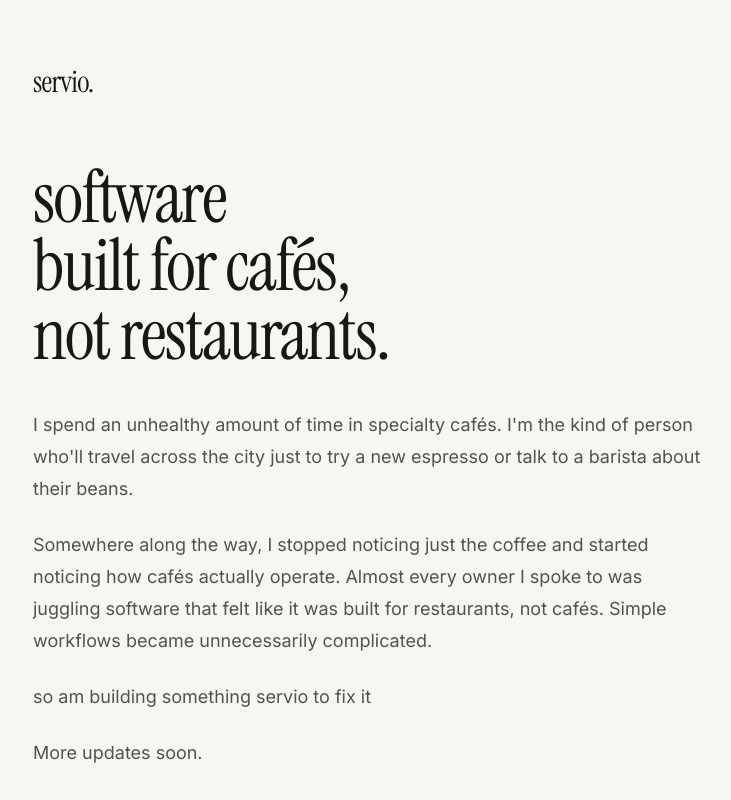
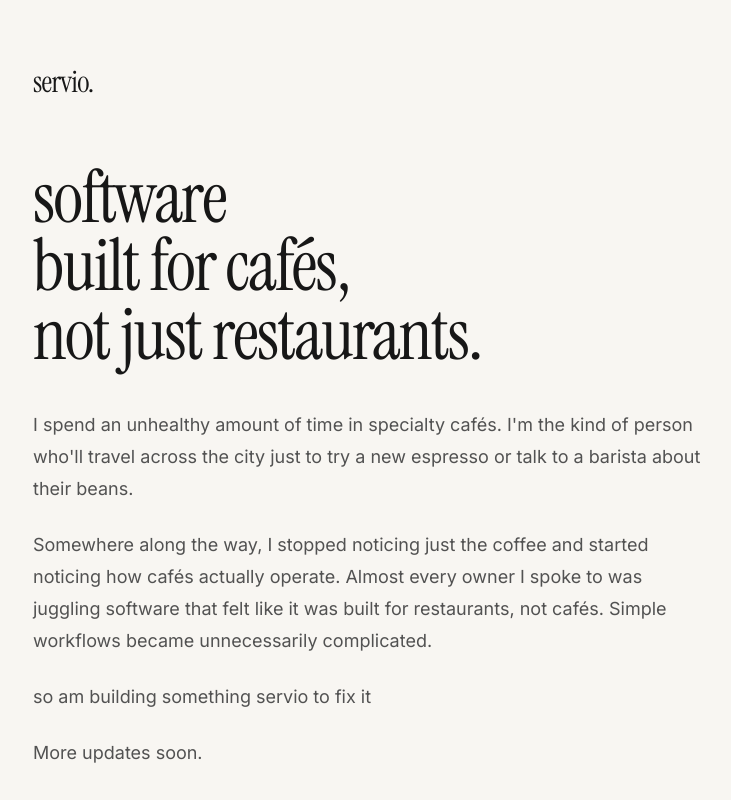
Before and after one commit to zuolabx/servio-site, a Next.js app: page / in a window 1280 px wide. Shown: the top 800 px of the page, without its empty margins (143-874 px from the left). Built offline with nearby package versions, Linux system fonts and the light colour scheme.

Commit message:
feat(landing): update tagline for broader appeal

```diff
--- a/src/app/page.tsx
+++ b/src/app/page.tsx
@@ -29,7 +29,7 @@ export default function ServioLanding() {
             <br />
             built for cafés,
             <br />
-            not restaurants.
+            not just restaurants.
           </h1>
 
           <div className="max-w-2xl space-y-6">
```
